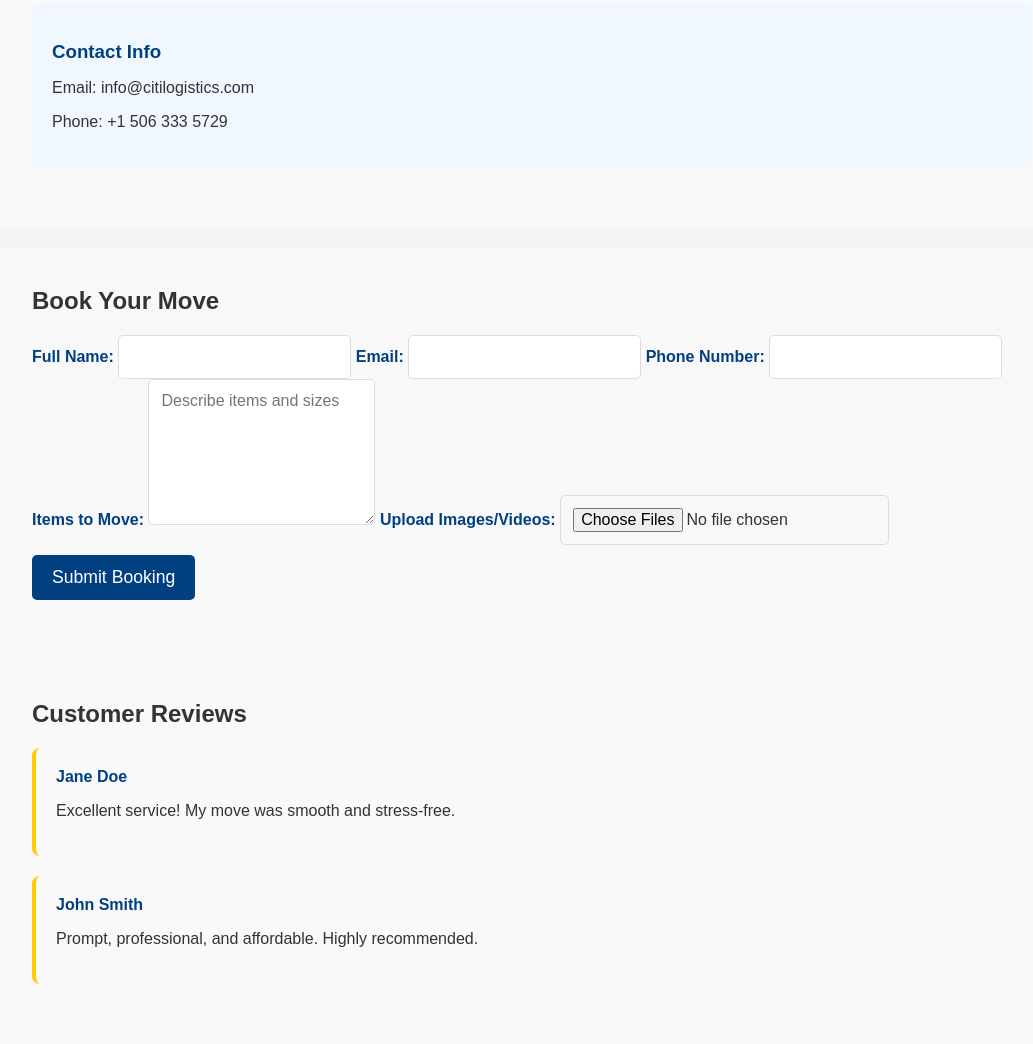
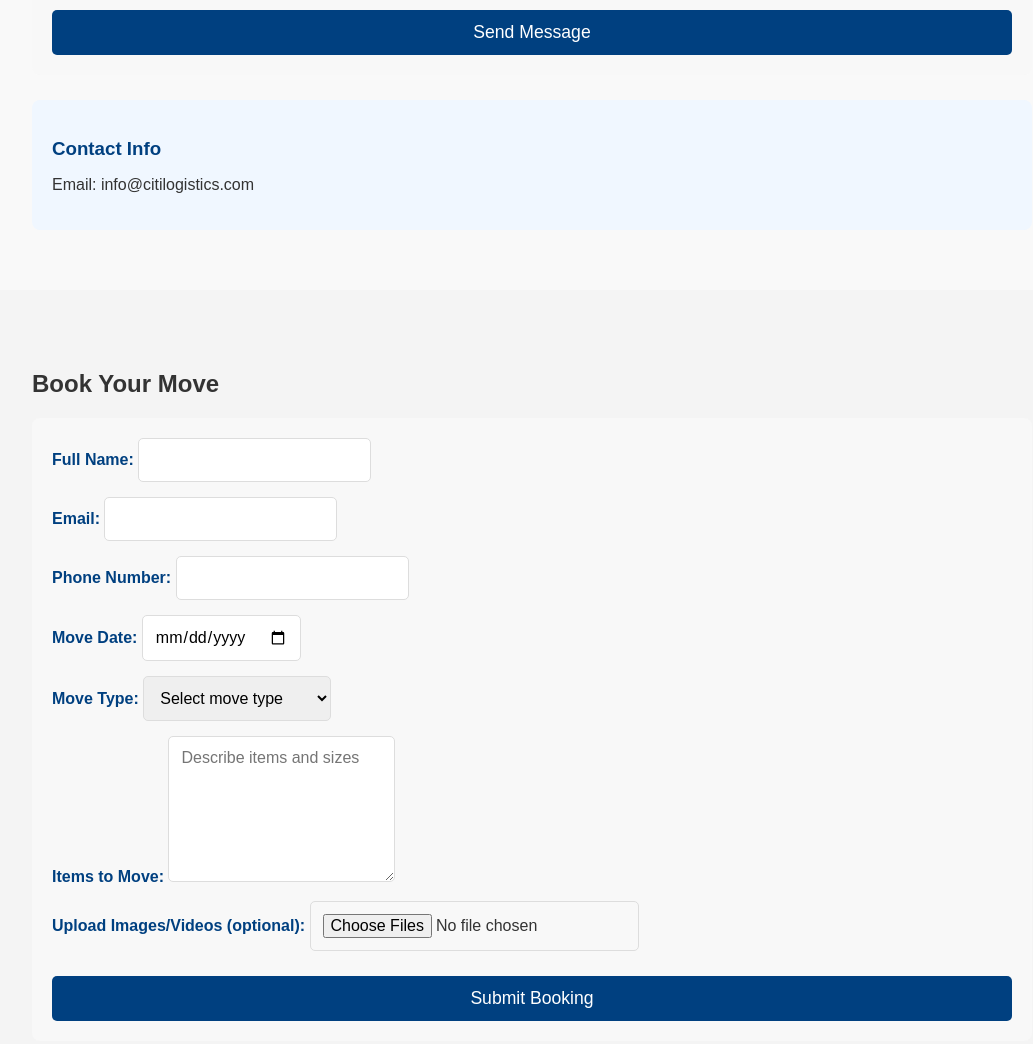
Before and after one commit to danekweaga/Citi-Logistics-Website, a website: page index.html in a window 1280 px wide. Shown: the part 2479-3523 px from the top of the page, without its empty margins (108-1141 px from the left). Drawn offline with Linux system fonts and the light colour scheme.

Commit message:
Made some changes to bookings section

```diff
--- a/index.html
+++ b/index.html
@@ -114,6 +114,8 @@
                 <input type="text" id="name" name="name" required>
                 <label for="email">Your Email</label>
                 <input type="email" id="email" name="email" required>
+                <label for="phone">Phone Number</label>
+                <input type="tel" id="phone" name="phone" required>
                 <label for="message">Your Message</label>
                 <textarea id="message" name="message" rows="5" required></textarea>
                 <button type="submit">Send Message</button>
@@ -121,26 +123,56 @@
             <div class="contact-info">
                 <h3>Contact Info</h3>
                 <p>Email: info@citilogistics.com</p>
-                <p>Phone: +1 506 333 5729</p>
             </div>
         </div>
     </section>
 
     <!-- BOOKING SECTION -->
-    <form id="bookingForm" action="/submit-booking" method="POST" enctype="multipart/form-data">
+    <section id="booking" class="section">
         <div class="container">
             <h2>Book Your Move</h2>
-            <form id="bookingForm">
-                <label for="booking-name">Full Name:</label>
-                <input type="text" id="booking-name" name="booking-name" required>
-                <label for="booking-email">Email:</label>
-                <input type="email" id="booking-email" name="booking-email" required>
-                <label for="booking-phone">Phone Number:</label>
-                <input type="tel" id="booking-phone" name="booking-phone" required>
-                <label for="details">Items to Move:</label>
-                <textarea id="details" name="details" rows="5" placeholder="Describe items and sizes"></textarea>
-                <label for="files">Upload Images/Videos:</label>
-                <input type="file" id="files" name="files" multiple accept="image/*,video/*">
+
+            <form id="bookingForm" action="/submit-booking" method="POST" enctype="multipart/form-data">
+                <div class="form-group">
+                    <label for="booking-name">Full Name:</label>
+                    <input type="text" id="booking-name" name="name" required>
+                </div>
+
+                <div class="form-group">
+                    <label for="booking-email">Email:</label>
+                    <input type="email" id="booking-email" name="email" required>
+                </div>
+
+                <div class="form-group">
+                    <label for="booking-phone">Phone Number:</label>
+                    <input type="tel" id="booking-phone" name="phone" required>
+                </div>
+
+                <div class="form-group">
+                    <label for="move-date">Move Date:</label>
+                    <input type="date" id="move-date" name="move-date" required>
+                </div>
+
+                <div class="form-group">
+                    <label for="move-type">Move Type:</label>
+                    <select id="move-type" name="move-type" required>
+                        <option value="">Select move type</option>
+                        <option value="residential">Residential Moving</option>
+                        <option value="commercial">Commercial Moving</option>
+                        <option value="delivery">Package Delivery</option>
+                    </select>
+                </div>
+
+                <div class="form-group">
+                    <label for="details">Items to Move:</label>
+                    <textarea id="details" name="details" rows="5" placeholder="Describe items and sizes" required></textarea>
+                </div>
+
+                <div class="form-group">
+                    <label for="files">Upload Images/Videos (optional):</label>
+                    <input type="file" id="files" name="files" multiple accept="image/*,video/*">
+                </div>
+
                 <button type="submit">Submit Booking</button>
             </form>
         </div>
```
